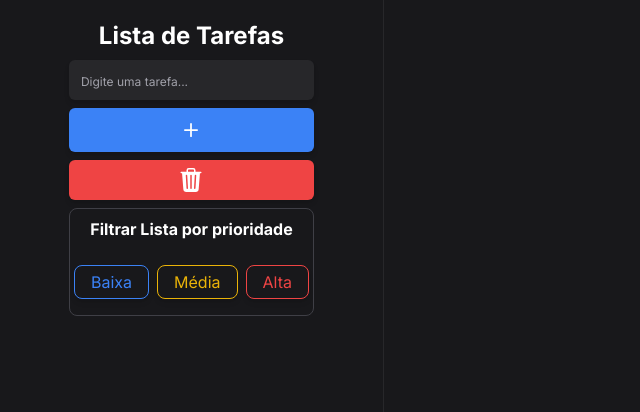
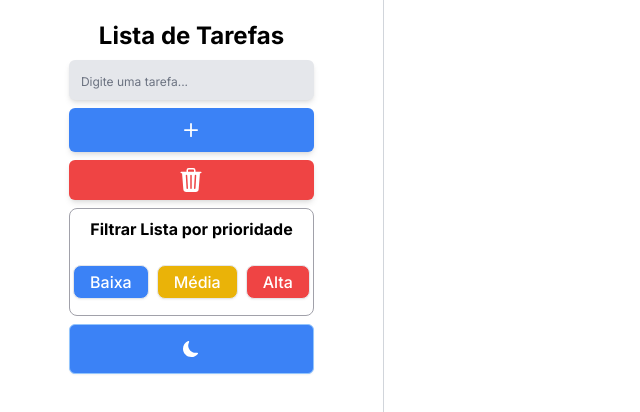
Before and after one commit to Zafkiel45/Next-TodoList, a Next.js app in the folder todo-list/: page / in a window 1280 px wide. Shown: the top 412 px of the page, without its empty margins (0-640 px from the left). Built offline with nearby package versions, Linux system fonts and the light colour scheme.

Commit message:
feat:add darkmode and lightmode

```diff
--- a/todo-list/src/app/components/input.tsx
+++ b/todo-list/src/app/components/input.tsx
@@ -6,6 +6,7 @@ import {
   KeyboardEvent,
 } from "react";
 import { todoContext } from "./context";
+import { SwitchModeButton } from "./inputs/switch_button";
 
 export const InputTask = () => {
   interface controler {
@@ -147,14 +148,14 @@ export const InputTask = () => {
             xmlns="http://www.w3.org/2000/svg"
             width="16"
             height="16"
-            fill="currentColor"
+            fill="white"
             className="bi bi-x-lg"
             viewBox="0 0 16 16"
           >
             <path d="M2.146 2.854a.5.5 0 1 1 .708-.708L8 7.293l5.146-5.147a.5.5 0 0 1 .708.708L8.707 8l5.147 5.146a.5.5 0 0 1-.708.708L8 8.707l-5.146 5.147a.5.5 0 0 1-.708-.708L7.293 8z" />
           </svg>
         </div>
-        <span className="text-lg mobileMini:text-xl desktopMini:text-2xl">
+        <span className="text-lg text-black transition-all dark:text-white mobileMini:text-xl desktopMini:text-2xl">
           Lista de Tarefas
         </span>
         {/* task input */}
@@ -165,9 +166,10 @@ export const InputTask = () => {
             onKeyDown={keyPressEvent}
             onChange={(e) => setName(e.target.value)}
             placeholder="Digite uma tarefa..."
-            className="placeholder:text-zinc-400 focus:border focus:border-blue-400 placeholder:text-xs w-4/5 shadow-md px-3 py-2 text-white font-normal rounded-md bg-zinc-800 "
+            className={`placeholder:text-gray-500 dark:placeholder:text-zinc-400 transition-all  focus:border focus:border-blue-400 placeholder:text-xs w-4/5 shadow-md px-3 py-2 text-black dark:text-black font-normal rounded-md bg-gray-200 dark:bg-zinc-800`}
           />
         </div>
+
         {/* add button */}
         <div className="flex justify-center w-full items-center">
           <button
@@ -206,30 +208,31 @@ export const InputTask = () => {
         </div>
         {/* filter */}
         <div
-          className={`border-zinc-700 border h-auto p-2  w-4/5 rounded-lg  flex gap-4 items-center flex-col`}
+          className={`dark:border-zinc-700 border-zinc-400 border h-auto p-2  w-4/5 rounded-lg  flex gap-4 items-center flex-col`}
         >
-          <div className="tablet:text-center">Filtrar Lista por prioridade</div>
+          <div className="tablet:text-center text-black dark:text-white transition-all">Filtrar Lista por prioridade</div>
           <div className="flex tablet:flex-col desktopMini:flex-row desktopMini:py-2 tablet:items-center  gap-2">
             <button
               onClick={() => sortElements(11, 5, 0, 20)}
-              className="bg-blue-transparent border w-fit h-fit hover:bg-blue-500 hover:text-white  px-4 py-1 tablet:w-28  desktopMini:w-fit rounded-lg border-blue-500 text-blue-500 font-normal shadow-md cursor-pointer"
+              className="bg-blue-500 dark:bg-transparent border w-fit h-fit dark:hover:bg-blue-500 dark:hover:text-white  px-4 py-1 tablet:w-28  desktopMini:w-fit rounded-lg dark:border-blue-500 dark:text-blue-500 text-white font-medium shadow-sm dark:shadow-md cursor-pointer"
             >
               Baixa
             </button>
             <button
               onClick={() => sortElements(5, 0, 11, 20)}
-              className="bg-yellow-transparent border w-fit h-fit hover:bg-yellow-500 hover:text-white  px-4 py-1 tablet:w-28  desktopMini:w-fit rounded-lg border-yellow-500 text-yellow-500 font-normal shadow-md cursor-pointer"
+              className="dark:bg-transparent bg-yellow-500 border w-fit h-fit dark:hover:bg-yellow-500 dark:hover:text-white  px-4 py-1 tablet:w-28  desktopMini:w-fit rounded-lg dark:border-yellow-500 text-white dark:text-yellow-500 font-medium shadow-sm dark:shadow-md cursor-pointer"
             >
               Média
             </button>
             <button
               onClick={() => sortElements(0, 5, 11, 20)}
-              className="bg-red-transparent border w-fit h-fit hover:bg-red-500 hover:text-white   px-4 py-1 tablet:w-28  desktopMini:w-fit rounded-lg border-red-500  text-red-500 font-normal shadow-md cursor-pointer"
+              className="bg-red-500 dark:bg-transparent border w-fit h-fit dark:hover:bg-red-500 dark:hover:text-white px-4 py-1 tablet:w-28 desktopMini:w-fit rounded-lg dark:border-red-500 text-white dark:text-red-500 font-medium shadow-sm dark:shadow-md cursor-pointer"
             >
               Alta
             </button>
           </div>
         </div>
+        <SwitchModeButton />
       </div>
       <Modal
         setBlur={setBlur}
@@ -244,7 +247,7 @@ export const InputTask = () => {
 const Modal = ({ removeAllElements, objectComplete, dispacth, setBlur }) => {
   return (
     <div
-      className={`absolute top-0 ${objectComplete.visible} overflow-y-scroll text-white gap-4 items-center flex-col p-4 bg-zinc-700 z-10  tablet:h-fit tablet:py-7 tablet:top-[2%]  tablet:rounded-lg tablet:overflow-hidden  tablet:left-[30%] tablet:w-[80vw] desktopMini:top-[4%] desktopMini:left-[55%] desktopMini:w-[60vw] desktopBig:left-[97%] desktopBig:w-[45vw] w-full h-full shadow-md`}
+      className={`absolute top-0 ${objectComplete.visible} overflow-y-scroll text-black dark:text-white gap-4 items-center flex-col p-4 bg-white dark:bg-zinc-700 z-10  tablet:h-fit tablet:py-7 tablet:top-[2%]  tablet:rounded-lg tablet:overflow-hidden  tablet:left-[30%] tablet:w-[80vw] desktopMini:top-[4%] desktopMini:left-[55%] desktopMini:w-[60vw] desktopBig:left-[97%] desktopBig:w-[45vw] w-full h-full shadow-md`}
     >
       {/* Close button */}
       <div className="flex w-full items-center justify-between">
@@ -277,7 +280,7 @@ const Modal = ({ removeAllElements, objectComplete, dispacth, setBlur }) => {
         clicando nela e descendo até a última opção.
       </p>
       {/* text 2 */}
-      <div className="bg-red-400 text-white font-normal border border-red-600 w-full p-4 shadow-md rounded-md">
+      <div className="bg-red-500 text-white font-normal border border-red-600 w-full p-4 shadow-md rounded-md">
         Você perderá todas as suas tarefas e suas configurações como: detalhes
         da tarefa, prioridades e quaisquer outras opções de configuração
         relacionado a tarefas.
@@ -288,7 +291,7 @@ const Modal = ({ removeAllElements, objectComplete, dispacth, setBlur }) => {
       {/* Delete all button */}
       <button
         onClick={removeAllElements}
-        className="font-bold bg-red-500 w-fit h-fit px-4 py-1 shadow-md rounded-lg"
+        className="font-bold bg-red-500 text-white w-fit h-fit px-4 py-1 shadow-md rounded-lg"
       >
         Excluir
       </button>
--- /dev/null
+++ b/todo-list/src/app/components/inputs/switch_button.tsx
@@ -0,0 +1,57 @@
+'use client'
+import {useEffect} from "react";
+
+export const SwitchModeButton = () => {
+
+  useEffect(() => {
+      try {
+          if(window.matchMedia('(prefers-color-scheme: dark)').matches) {
+              document.documentElement.classList.remove('light');
+              localStorage.ThemeStorage = 'dark'
+              document.documentElement.classList.add(localStorage.ThemeStorage);
+          } else {
+              document.documentElement.classList.remove('dark');
+              localStorage.ThemeStorage= 'light'
+              document.documentElement.classList.add(localStorage.ThemeStorage);
+          }
+
+      } catch(menssage) {
+          console.log(`Erro ao definir tema: ${menssage}`);
+      }
+  },[])
+
+  const toggleTheme = () => {
+      try {
+          const newCurrentMode = localStorage.ThemeStorage === 'dark' ? 'light':'dark'
+          localStorage.ThemeStorage = newCurrentMode;
+
+          if(newCurrentMode === 'dark') {
+              document.documentElement.classList.remove('light');
+              document.documentElement.classList.add(localStorage.ThemeStorage);
+          } else {
+              document.documentElement.classList.remove('dark');
+              document.documentElement.classList.add(localStorage.ThemeStorage);
+          }
+
+      } catch (menssage) {
+          console.log(`Erro ao trocar o tema: ${menssage}`);
+      }
+  }
+
+  return (
+    <div className="w-full flex justify-center items-center h-fit">
+      <button onClick={toggleTheme} className={`border border-blue-300 group py-4 flex bg-blue-500 dark:bg-transparent dark:hover:bg-blue-500 transition-all items-center justify-center rounded-md shadow-sm w-4/5`}>
+        <svg
+          xmlns="http://www.w3.org/2000/svg"
+          width="16"
+          height="16"
+          fill="currentColor"
+          className={`bi bi-moon-fill fill-white dark:fill-blue-300 dark:group-hover:fill-white`}
+          viewBox="0 0 16 16"
+        >
+          <path d="M6 .278a.77.77 0 0 1 .08.858 7.2 7.2 0 0 0-.878 3.46c0 4.021 3.278 7.277 7.318 7.277q.792-.001 1.533-.16a.79.79 0 0 1 .81.316.73.73 0 0 1-.031.893A8.35 8.35 0 0 1 8.344 16C3.734 16 0 12.286 0 7.71 0 4.266 2.114 1.312 5.124.06A.75.75 0 0 1 6 .278" />
+        </svg>
+      </button>
+    </div>
+  );
+};
--- a/todo-list/src/app/components/task.tsx
+++ b/todo-list/src/app/components/task.tsx
@@ -14,10 +14,9 @@ export const Tasks = () => {
 
             return task.map((item, index) => {
                 return (
-                    <li  onClick={() => {InterativeElements(index)}} className="relative tablet:hover:scale-105 tablet:transition-transform w-full desktop:w-[90%] hover:cursor-pointer desktop:h-14 mobileMini:py-3 mobileMini:h-11 items-center flex justify-between text-sm h-10 bg-zinc-800 shadow-md rounded-lg py-2 px-3 text-white" key={Math.random()}>
+                    <li  onClick={() => {InterativeElements(index)}} className="relative tablet:hover:scale-105 border dark:border-none border-gray-200 tablet:transition-transform w-full desktop:w-[90%] hover:cursor-pointer desktop:h-14 mobileMini:py-3 mobileMini:h-11 items-center flex justify-between text-sm h-10 bg-gray-100 dark:bg-zinc-800 transition-colors shadow-md rounded-lg py-2 px-3 text-black dark:text-white" key={Math.random()}>
                         <div>{item.nome}</div>
                         <div className={`${task[index].prioridade} animate-pulse top-[-2px] right-[-2px] rounded-full w-3 h-3 absolute`}>
-
                         </div>
                         <div>
                             <svg xmlns="http://www.w3.org/2000/svg" width="16" height="16" fill="currentColor" className="bi bi-three-dots" viewBox="0 0 16 16">
--- /dev/null
+++ b/todo-list/src/app/components/utility/fatherMode.tsx
@@ -0,0 +1,20 @@
+'use client'
+import { ReactNode, useState } from "react"
+import { SwitchMode } from "./modeContext"
+
+export const AllElements = ({children}:{children:ReactNode}) => {
+
+    const [mode, setMode] = useState<string>('dark')
+    const toggleTheme = ():void => {
+        setMode(() => mode === 'dark' ? 'light':'dark');
+        console.log(mode)
+    }
+
+    return (
+        <>
+            <SwitchMode.Provider value={{mode, toggleTheme}}>
+                {children}
+            </SwitchMode.Provider>
+        </>
+    )
+}
--- /dev/null
+++ b/todo-list/src/app/components/utility/modeContext.tsx
@@ -0,0 +1,9 @@
+'use client'
+import { createContext } from "react"
+
+interface modeType {
+    mode: string;
+    toggleTheme: () => void;
+}
+
+export const SwitchMode = createContext<modeType | null>(null)
--- a/todo-list/src/app/globals.css
+++ b/todo-list/src/app/globals.css
@@ -17,12 +17,12 @@ body, html {
 }
 
 ::-webkit-scrollbar {
-    background-color: rgb(37, 37, 37);
+    background-color: transparent;
     width: 10px;
     border-radius: 1.25rem; /* 20px */
 }
 ::-webkit-scrollbar-thumb {
-    background-color:rgb(47, 47, 47);
+    background-color: transparent;
     border-radius: 1.25rem;
     width: 10px;
 }
--- a/todo-list/src/app/page.tsx
+++ b/todo-list/src/app/page.tsx
@@ -4,7 +4,7 @@ import { InputTask } from "./components/input"
 import { useState } from "react";
 import { Tasks } from "./components/task";
 import { Modal } from "./components/modal";
-
+import { AllElements } from "./components/utility/fatherMode";
 
 export default function Home() {
 
@@ -26,6 +26,7 @@ export default function Home() {
     setToggleSideBar('left-0')
   }
   return (
+    <AllElements>
       <todoContext.Provider value={{
         blur,
         setBlur,
@@ -43,21 +44,22 @@ export default function Home() {
         setIdx
       }}>
         <div className="flex ">
-        <div onClick={toggleSideBarFunctionReverse} className={`px-2 border-r justify-center border-r-zinc-800 w-[10vw] tablet:hidden bg-zinc-900 h-screen flex items-center`}>
-          <svg xmlns="http://www.w3.org/2000/svg" width="16" height="16" fill="white" className="bi bi-arrow-right" viewBox="0 0 16 16">
+          <div onClick={toggleSideBarFunctionReverse} className={`px-2 border-r justify-center border-r-gray-300 dark:border-r-zinc-800 w-[10vw] tablet:hidden bg-gray-200 dark:bg-zinc-900 h-screen flex items-center`}>
+            <svg xmlns="http://www.w3.org/2000/svg" width="16" height="16" fill="currentColor" className="bi fill-zinc-500 bi-arrow-right" viewBox="0 0 16 16">
               <path fillRule="evenodd" d="M1 8a.5.5 0 0 1 .5-.5h11.793l-3.147-3.146a.5.5 0 0 1 .708-.708l4 4a.5.5 0 0 1 0 .708l-4 4a.5.5 0 0 1-.708-.708L13.293 8.5H1.5A.5.5 0 0 1 1 8"/>
             </svg>
           </div>
-        <div className={`flex text-white tablet:border-r border-r-zinc-800 justify-center absolute top-0 tablet:left-0 transition-all ${toggleSideBar} h-screen bg-zinc-900 desktopBig:w-[30vw]  tablet:w-[40vw] w-screen z-10 font-bold items-center pt-2 flex-col`}>
+          <div className={`flex text-black dark:text-white tablet:border-r border-r-gray-300 dark:border-r-zinc-800 justify-center absolute top-0 tablet:left-0 transition-all ${toggleSideBar} h-screen bg-white dark:bg-zinc-900 desktopBig:w-[30vw]  tablet:w-[40vw] w-screen z-10 font-bold items-center pt-2 flex-col`}>
             <InputTask/>
           </div>
           <Modal/>
-        <div className={`transition-all flex tablet:justify-end tablet:w-[103vw] w-[90vw] ${blur ? 'blur-sm':null} overflow-hidden h-screen py-2 bg-zinc-900`}>
+          <div className={`transition-all flex tablet:justify-end tablet:w-[103vw] w-[90vw] ${blur ? 'blur-sm':null} overflow-hidden h-screen py-2 bg-white dark:bg-zinc-900`}>
             <div className="h-full overflow-y-scroll overflow-x-hidden desktopBig:w-[70%] w-full tablet:w-[60%] flex justify-center">
               <Tasks/>
             </div>
           </div>
         </div>
       </todoContext.Provider>
+    </AllElements>
   )
 }
--- a/todo-list/tailwind.config.js
+++ b/todo-list/tailwind.config.js
@@ -1,5 +1,6 @@
 /** @type {import('tailwindcss').Config} */
 module.exports = {
+  darkMode: 'class',
   content: [
     './src/pages/**/*.{js,ts,jsx,tsx,mdx}',
     './src/components/**/*.{js,ts,jsx,tsx,mdx}',
```
Also changed, not shown: todo-list/src/app/components/modal.tsx (+12 -12 lines), todo-list/public/svg/moon-fill.svg (added), todo-list/src/app/components/context.tsx (line endings or trailing spaces). Lines whose indentation alone changed are shown as unchanged.
